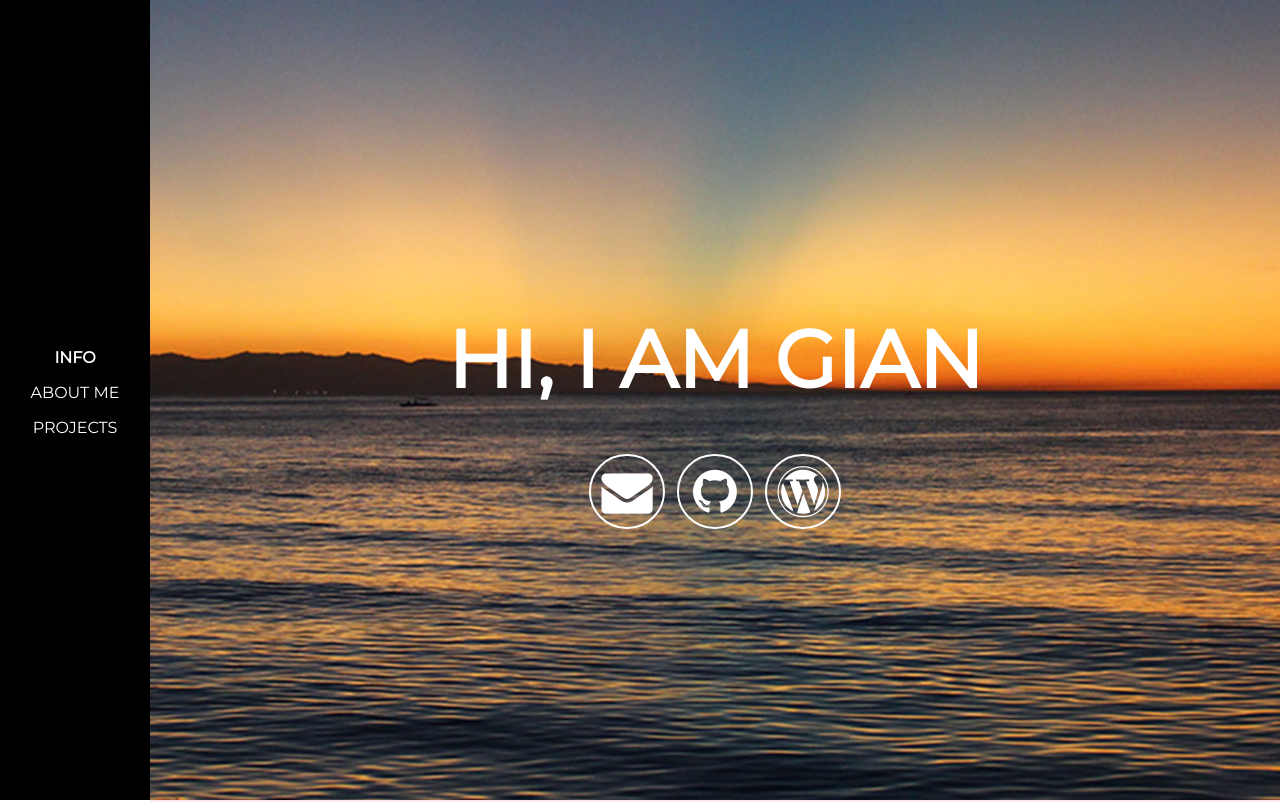
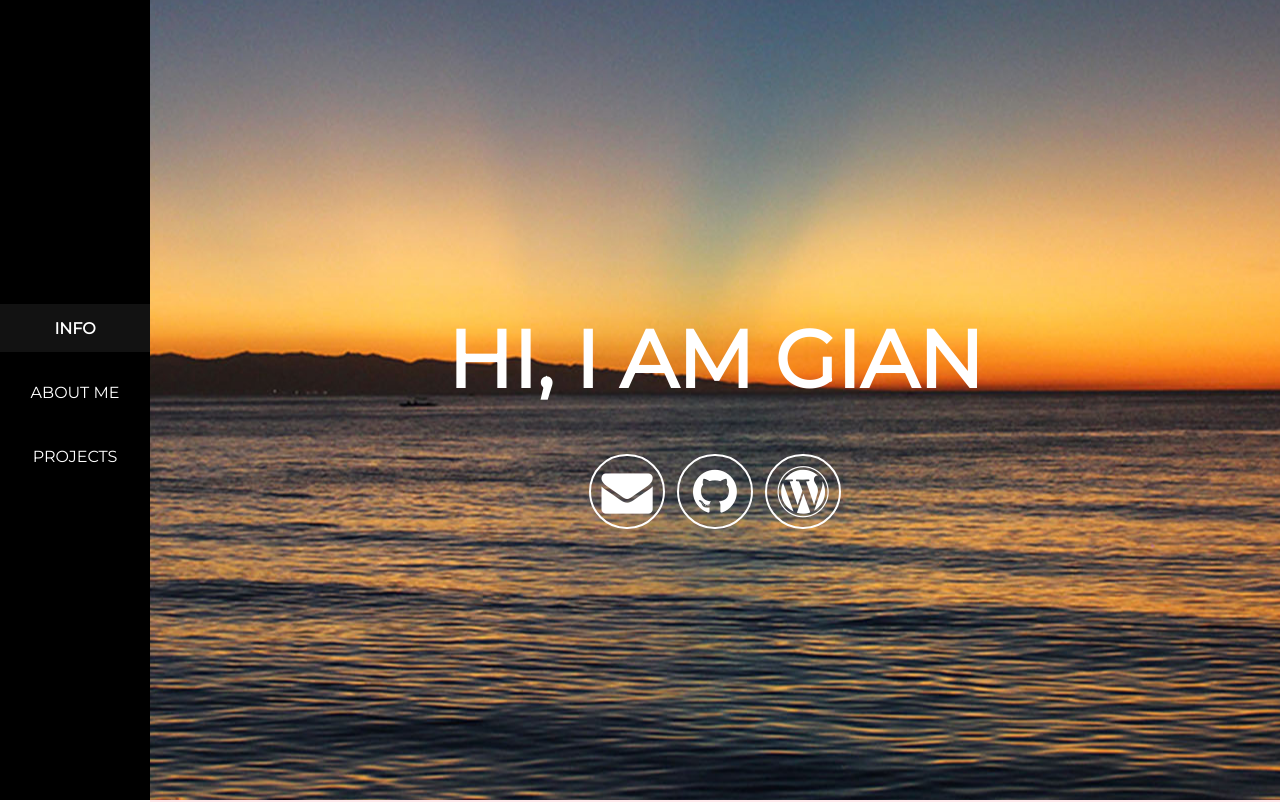
Before and after one commit to gsass1/giansass.com, a React (Create React App) app: page / in a window 1280 px wide. Shown: the top 802 px of the page. Built offline with nearby package versions, Linux system fonts and the light colour scheme.

Commit message:
Fixes and pretty stuff

```diff
--- a/src/App.css
+++ b/src/App.css
@@ -187,16 +187,22 @@ ul.iconlist {
 
 ul.nav {
   list-style: none;
+  width: 100%;
 }
 
 .nav__item {
   color: #fff;
   margin-bottom: 1em;
   cursor: pointer;
+  display: flex;
+  justify-content: center;
+  align-items: center;
+  height: 3em;
 }
 
 .nav__item--active {
   font-weight: 800;
+  background: #121212;
 }
 
 .projects {
--- a/src/App.js
+++ b/src/App.js
@@ -49,7 +49,8 @@ class App extends Component {
     let currentSection = this.navLinks[0].current;
     for(var i = 0; i < 3; ++i) {
       const link = this.navLinks[i];
-      if(window.pageYOffset > link.current.props.targetRef.current.offsetTop) {
+      const margin = 50;
+      if(window.pageYOffset > Math.max(0, link.current.props.targetRef.current.offsetTop - margin)) {
         currentSection = link.current;
       }
     }
```
Also changed, not shown: 1 other file (tests, documents, lock files or other folders).
